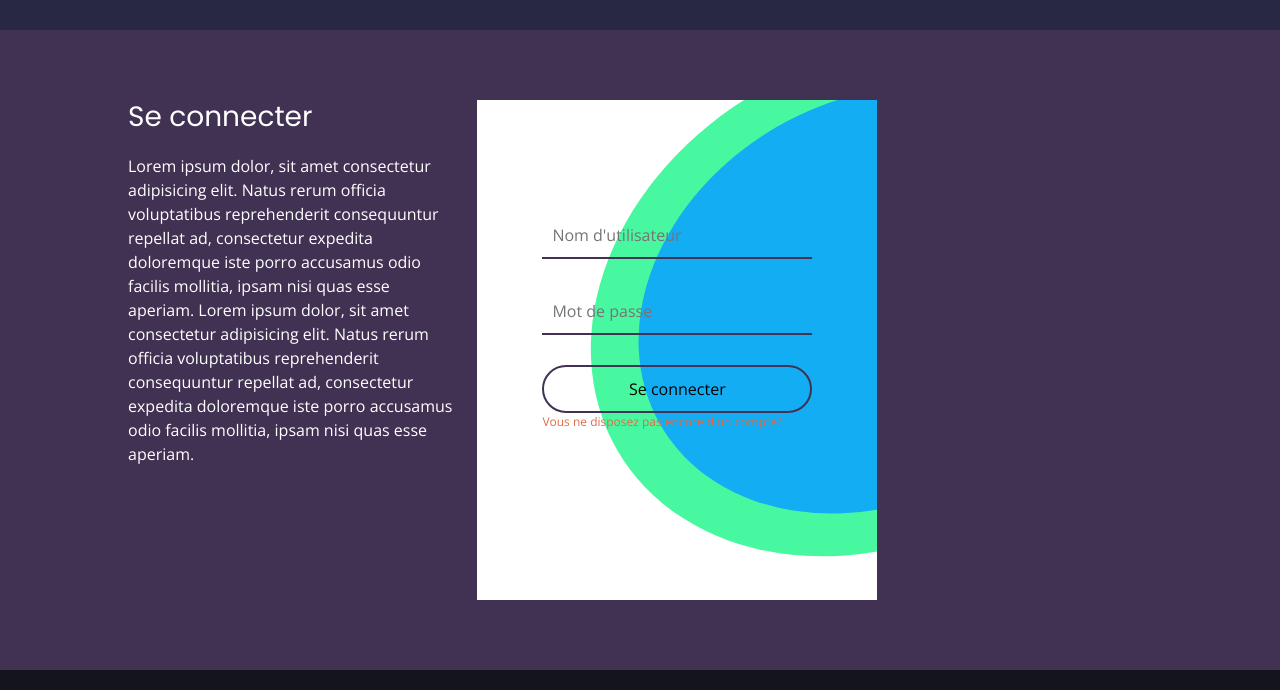
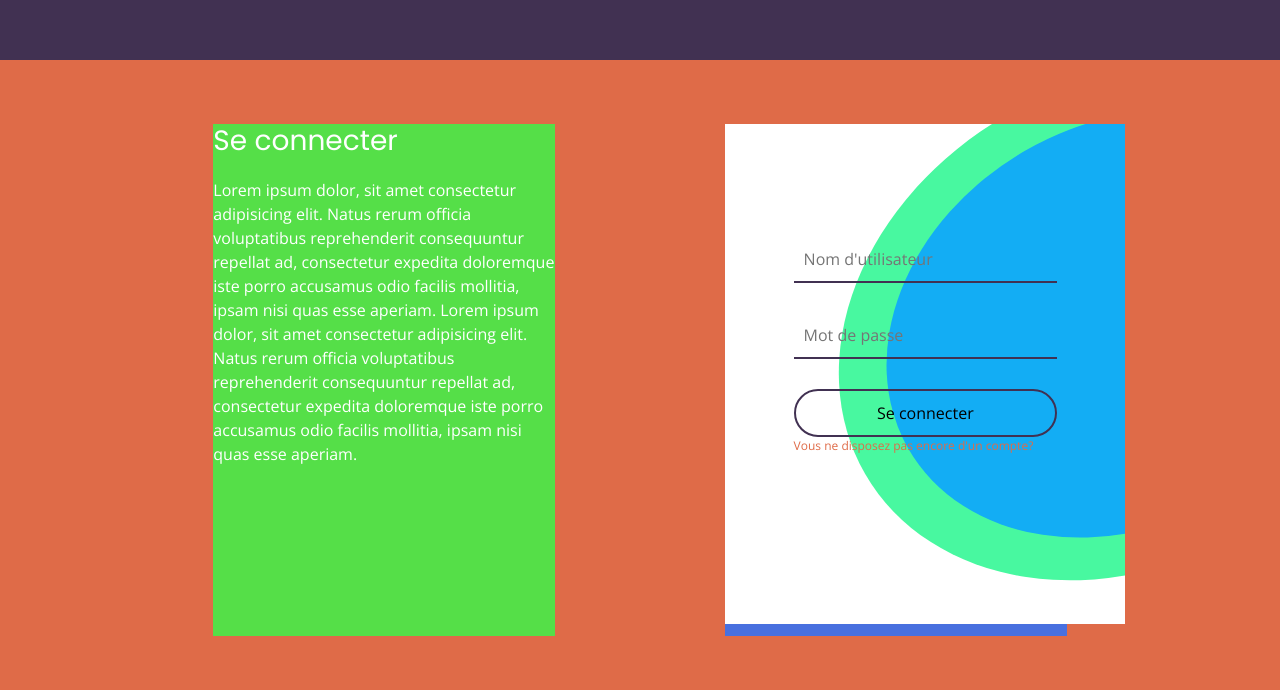
Before and after one commit to epaleyvan/BEAPS-MARKET, a plain HTML site: page login.html in a window 1280 px wide. Shown: the part 70-760 px from the top of the page. Drawn offline with nearby package versions, Linux system fonts and the light colour scheme.

Commit message:
Changement

```diff
--- a/assets/css/style.css
+++ b/assets/css/style.css
@@ -42,19 +42,25 @@
 }
 
 /* LOGIN PAGE */
+
+.login-section{
+	background: #413152;
+}
+
 .login-container {
-	position: relative;
 	height: 80vh;
-	background: #413152;
 	display: flex;
 	justify-content: space-around;
+	background-color: #DF6B48;
+	flex-wrap: wrap;
 	align-items: center;
 	padding: 0 10%;
-    margin-top: 100px;
+    margin-top: 50px;
 }
 
 .login-container .left{
-	position: relative;
+	/* position: relative; */
+	background-color: #55df48;
 	height: 80%;
 }
 .login-container .left p{
@@ -65,7 +71,8 @@
 	color: #fff !important;
 }
 .login-container .right{
-	position: relative;
+	/* position: relative; */
+	background-color: #4870df;
 	height: 80%;
 }
 .login-container .right .Box{
--- a/assets/css/template.css
+++ b/assets/css/template.css
@@ -333,7 +333,7 @@ body {
   height: auto;
 }
 #hero .btn-get-started {
-  font-family: "Raleway", sans-serif;
+  font-family: "Poppins", sans-serif;
   font-weight: 500;
   font-size: 14px;
   letter-spacing: 1px;
--- a/login.html
+++ b/login.html
@@ -33,7 +33,7 @@
         <link href="assets/css/style.css" rel="stylesheet">
 
     </head>
-<body style="background:#282844">
+<body>
     <!-- ======= Header ======= -->
     <header id="header" class="fixed-top d-flex align-items-center">
       <div class="container d-flex align-items-center justify-content-between">
@@ -73,8 +73,9 @@
 
       </div>
     </header><!-- End Header -->
+
+    <section id="login" class="login-section">
       <div class="login-container">
-           <div class="row">
         <div class="left col-lg-4 col-md-6">
           <h3>Se connecter </h3>
           <p>Lorem ipsum dolor, sit amet consectetur adipisicing elit. Natus rerum officia voluptatibus reprehenderit consequuntur repellat ad, consectetur expedita doloremque iste porro accusamus odio facilis mollitia, ipsam nisi quas esse aperiam.
@@ -91,9 +92,7 @@
           </div>
       </div>
      </div>
-        </div>
-
-
+    </section>
 
     <!-- ======= Footer ======= -->
     <footer id="footer">
@@ -132,6 +131,5 @@
 
     <!-- Template Main JS File -->
     <script src="assets/js/main.js"></script>
-
 </body>
 </html>
```
Also changed, not shown: index.html (+4 -1 lines). Lines whose indentation alone changed are shown as unchanged.
